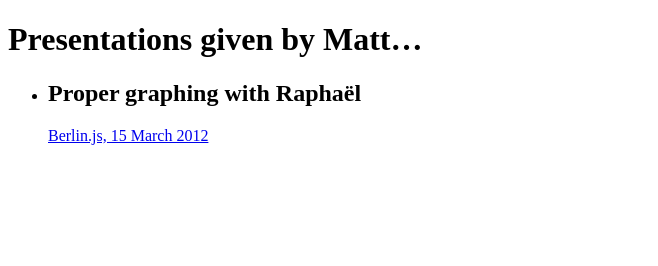
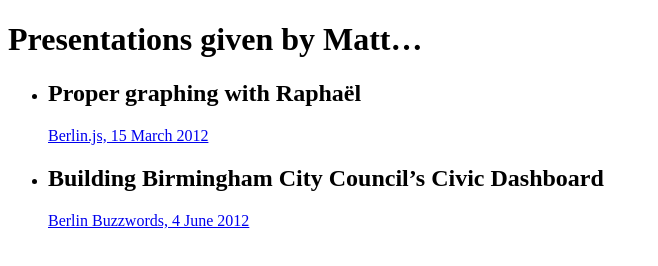
Before and after one commit to fidothe/presentations, a plain HTML site: page index.html in a window 1280 px wide. Shown: the whole page, without its empty margins (0-658 px from the left). Drawn offline with Linux system fonts and the light colour scheme.

Commit message:
Added Berlin Buzzwords presentation to index

```diff
--- a/index.html
+++ b/index.html
@@ -11,6 +11,10 @@
         <h2>Proper graphing with Raphaël</h2>
         <p><a href="graphs_with_raphael-berlinjs-2012-03-15/">Berlin.js, 15 March 2012</a></p>
       </li>
+      <li>
+        <h2>Building Birmingham City Council’s Civic Dashboard</h2>
+        <p><a href="civic_dashboard-berlin_buzzwords-2012-06-04/">Berlin Buzzwords, 4 June 2012</a></p>
+      </li>
     </ul>
   </body>
 </html>
```
